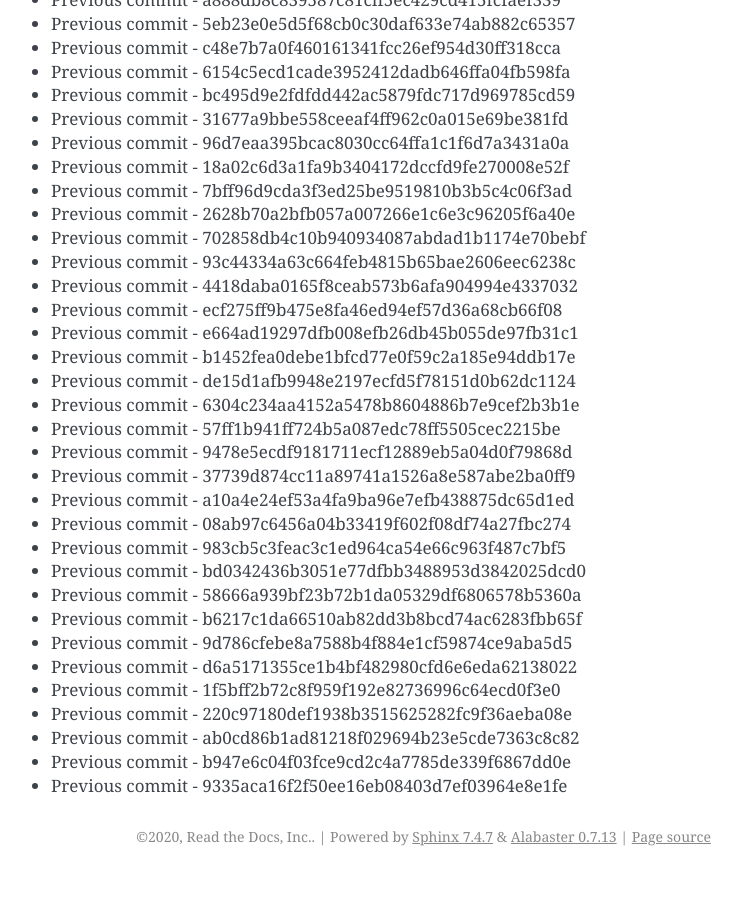
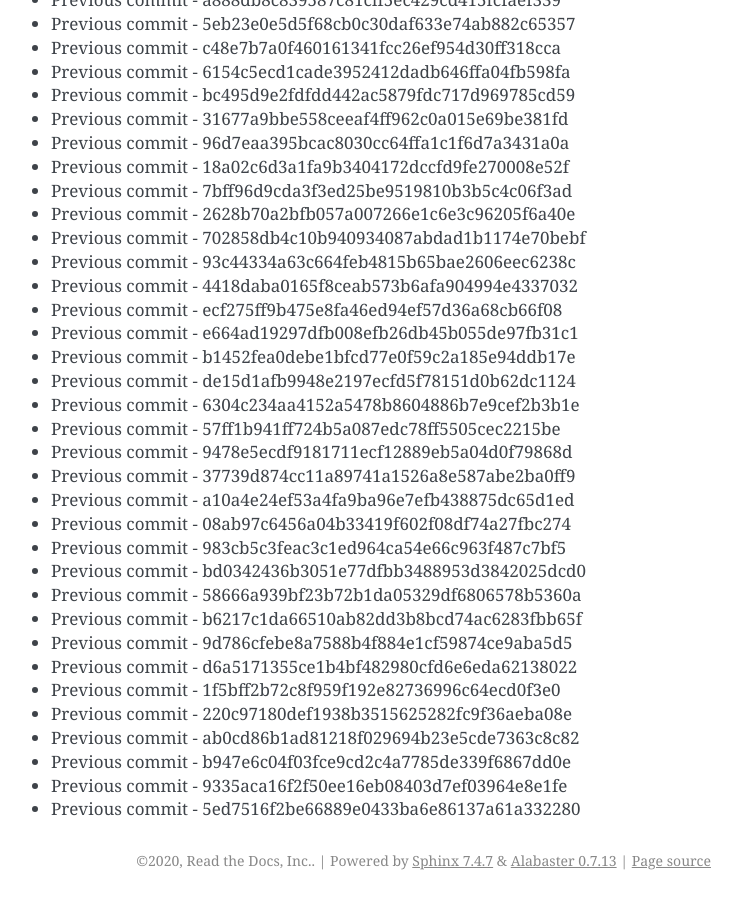
Before and after one commit to readthedocs/rtd-git-stresstest, a Sphinx documentation site: the page built from docs/updates.rst, in a window 1280 px wide and 900 px high, scrolled down 13220 px. Shown: the whole window, without its empty margins (399-1141 px from the left). Built offline with Sphinx 7.4.7, drawn with Linux system fonts in a browser that asks for light colours; before the commit the page ends 14096 px from its top, so only the background shows below that.

Commit message:
Generating commit from previous: 5ed7516f2be66889e0433ba6e86137a61a332280

```diff
--- a/docs/updates.rst
+++ b/docs/updates.rst
@@ -587,3 +587,4 @@ It can be tested for any performance characteristics.
 * Previous commit - ab0cd86b1ad81218f029694b23e5cde7363c8c82
 * Previous commit - b947e6c04f03fce9cd2c4a7785de339f6867dd0e
 * Previous commit - 9335aca16f2f50ee16eb08403d7ef03964e8e1fe
+* Previous commit - 5ed7516f2be66889e0433ba6e86137a61a332280
```
